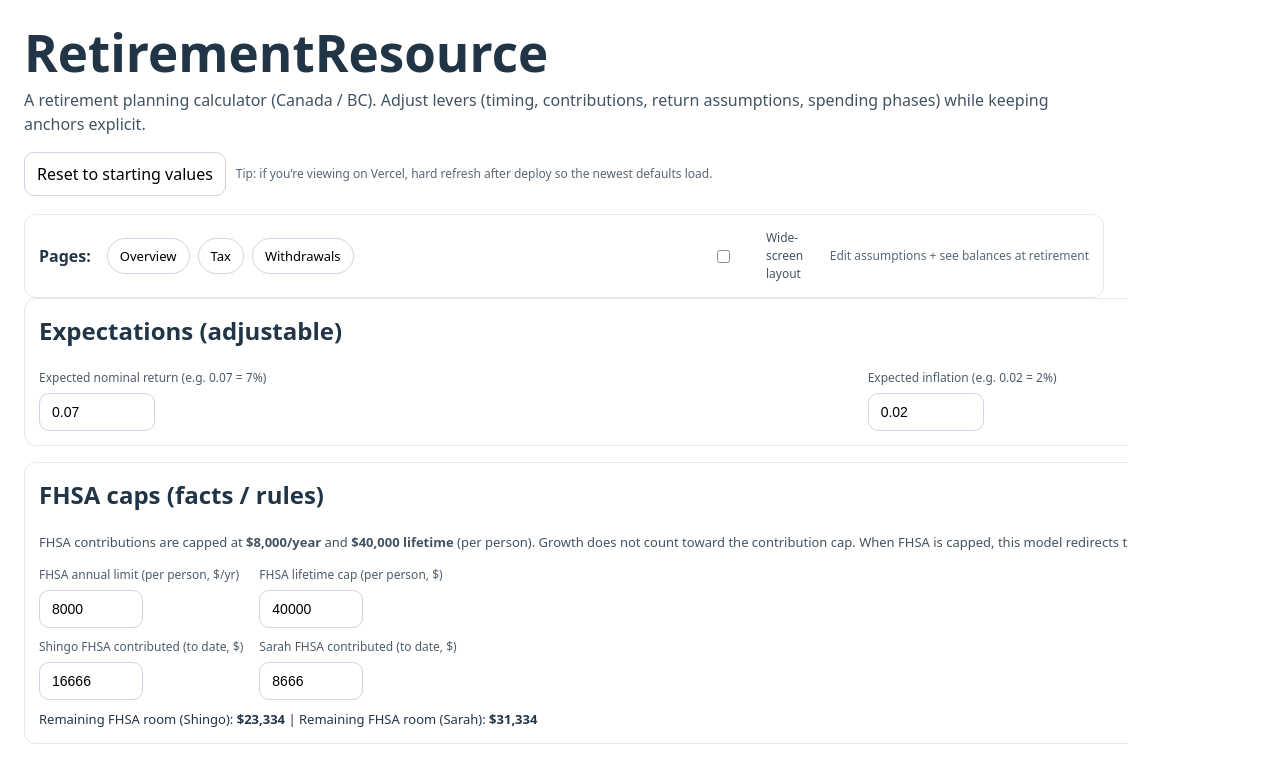
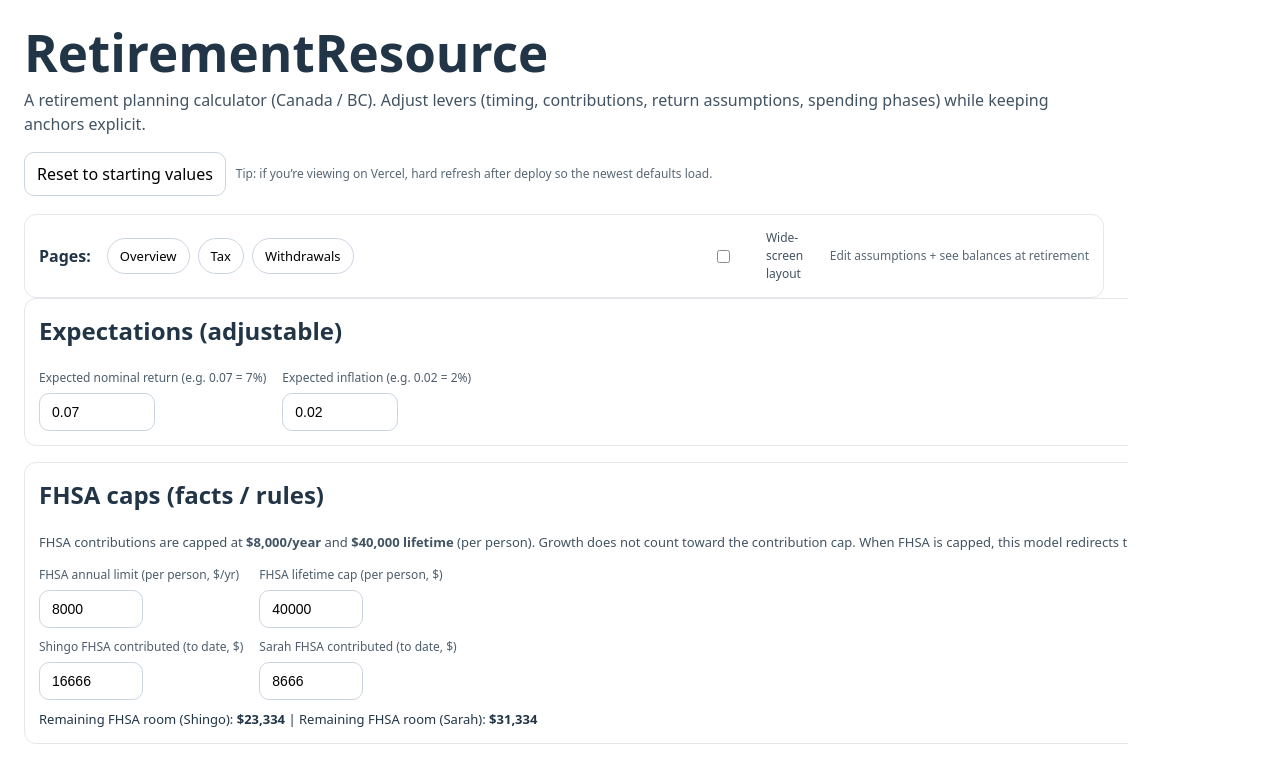
Before and after one commit to kawabunga8/RetirementResource, a React (Vite) app: page / in a window 1280 px wide. Shown: the top 760 px of the page. Built offline with nearby package versions, Linux system fonts and the light colour scheme.

Commit message:
Left-cluster Expectations inputs

```diff
--- a/src/App.tsx
+++ b/src/App.tsx
@@ -801,7 +801,7 @@ export default function App() {
         <>
         <section id="expectations" className="card">
           <h2>Expectations (adjustable)</h2>
-          <div className="grid">
+          <div className="selectRow">
             <Field label="Expected nominal return (e.g. 0.07 = 7%)">
               <input
                 type="number"
```
